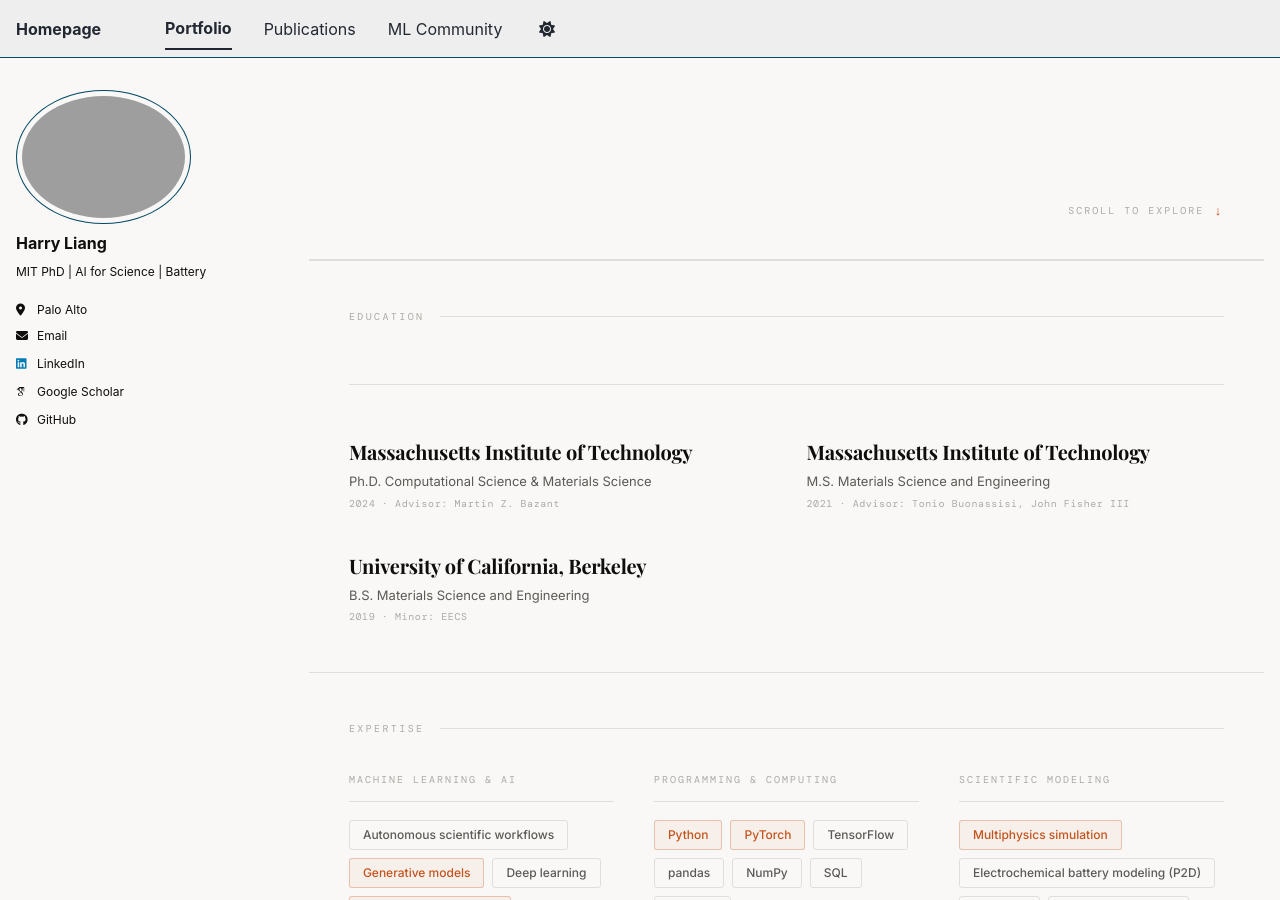
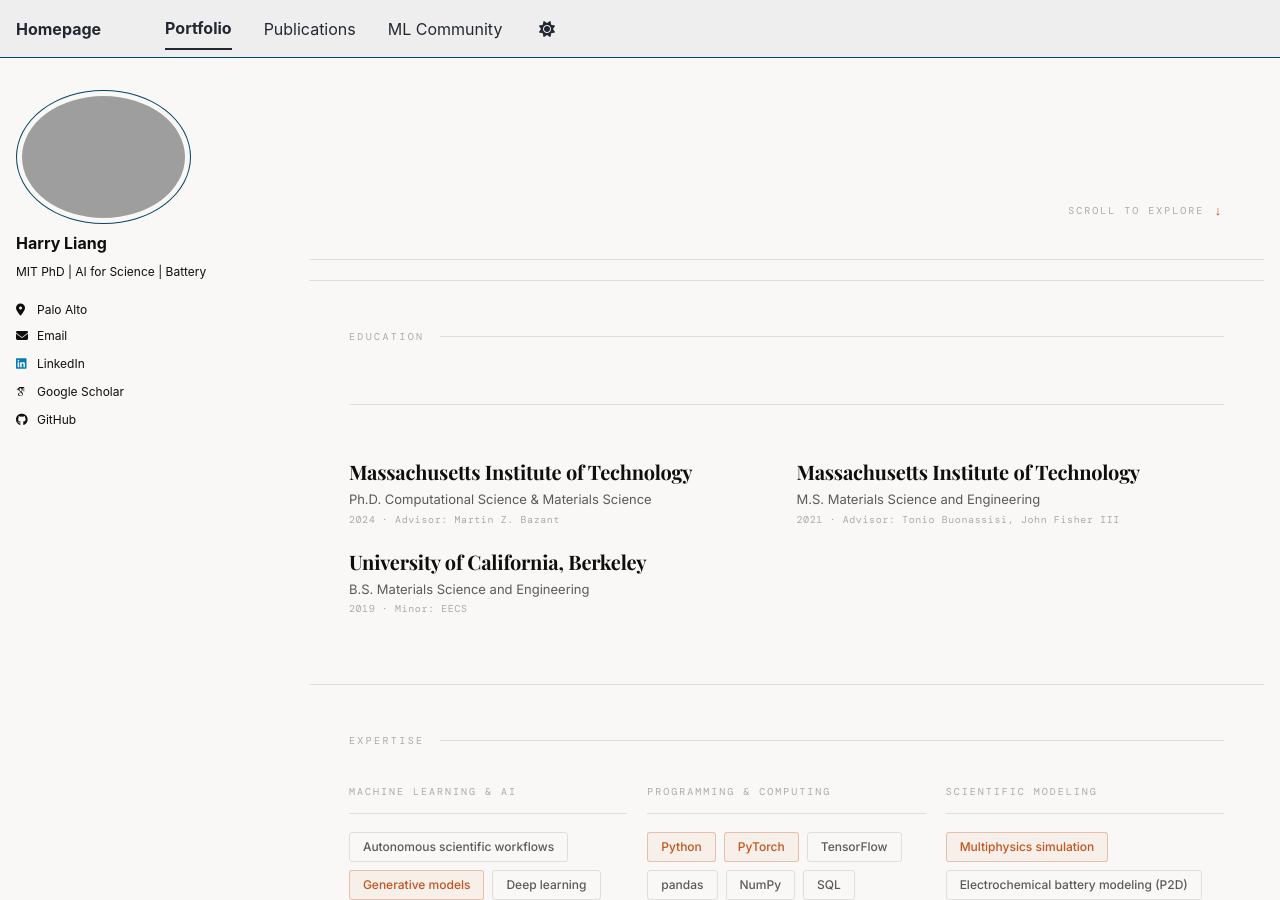
Before and after one commit to HarryQL/HarryQL.github.io, a Jekyll site: the page built from _portfolio/index.html, in a window 1280 px wide and 900 px high, scrolled down 787 px. Built offline with Jekyll 4.4.1, drawn with Linux system fonts in a browser that asks for light colours; some web fonts are replaced; a script bundle is joined from its source files by our own code; library files that are not in the unit come from our copies.

Commit message:
Update index.html

```diff
--- a/_portfolio/index.html
+++ b/_portfolio/index.html
@@ -140,7 +140,7 @@ title: ""
       margin: 0;
       padding: 48px 40px;
     }
-    .section-divider { border-top: 1px solid var(--line); }
+    .section-divider { border-top: 1px solid var(--line); margin-top: 20px;}
     .section-label {
       font-family: 'DM Mono', monospace;
       font-size: 10px; letter-spacing: 0.24em; text-transform: uppercase;
@@ -199,7 +199,7 @@ title: ""
     .p-body { font-size: 14px; line-height: 1.75; color: var(--text-2); }
 
     /* ── EXPERTISE ── */
-    .expertise-grid { display: grid; grid-template-columns: repeat(3,1fr); gap: 40px; }
+    .expertise-grid { display: grid; grid-template-columns: repeat(3,1fr); gap: 20px; }
     .skill-col-label { font-family: 'DM Mono', monospace; font-size: 10px; letter-spacing: 0.2em; text-transform: uppercase; color: var(--text-3); margin-bottom: 18px; padding-bottom: 14px; border-bottom: 1px solid var(--line); }
     .skill-tags { display: flex; flex-wrap: wrap; gap: 8px; }
     .skill-tag { padding: 5px 13px; border-radius: 3px; font-size: 12px; font-weight: 500; border: 1px solid var(--line); color: var(--text-2); transition: border-color .18s; }
@@ -207,9 +207,9 @@ title: ""
     .skill-tag.key { border-color: rgba(196,84,28,0.30); color: var(--accent); background: rgba(196,84,28,0.05); }
 
     /* ── EDUCATION ── */
-    .edu-row { display: grid; grid-template-columns: 1fr 1fr; gap: 40px; margin-top: 60px; padding-top: 52px; border-top: 1px solid var(--line); }
-    .edu-school { font-family: 'Playfair Display', serif; font-weight: 700; font-size: 20px; letter-spacing: -0.01em; color: var(--text); margin-bottom: 5px; }
-    .edu-degree { font-size: 13px; color: var(--text-2); margin-bottom: 4px; }
+    .edu-row { display: grid; grid-template-columns: 1fr 1fr; gap: 20px; margin-top: 60px; padding-top: 52px; border-top: 1px solid var(--line); }
+    .edu-school { font-family: 'Playfair Display', serif; font-weight: 700; font-size: 20px; letter-spacing: -0.01em; color: var(--text); margin-bottom: 3px; }
+    .edu-degree { font-size: 13px; color: var(--text-2); margin-bottom: 2px; }
     .edu-meta { font-family: 'DM Mono', monospace; font-size: 10px; letter-spacing: 0.06em; color: var(--text-3); }
 
     /* ── CONTACT ── */
```
